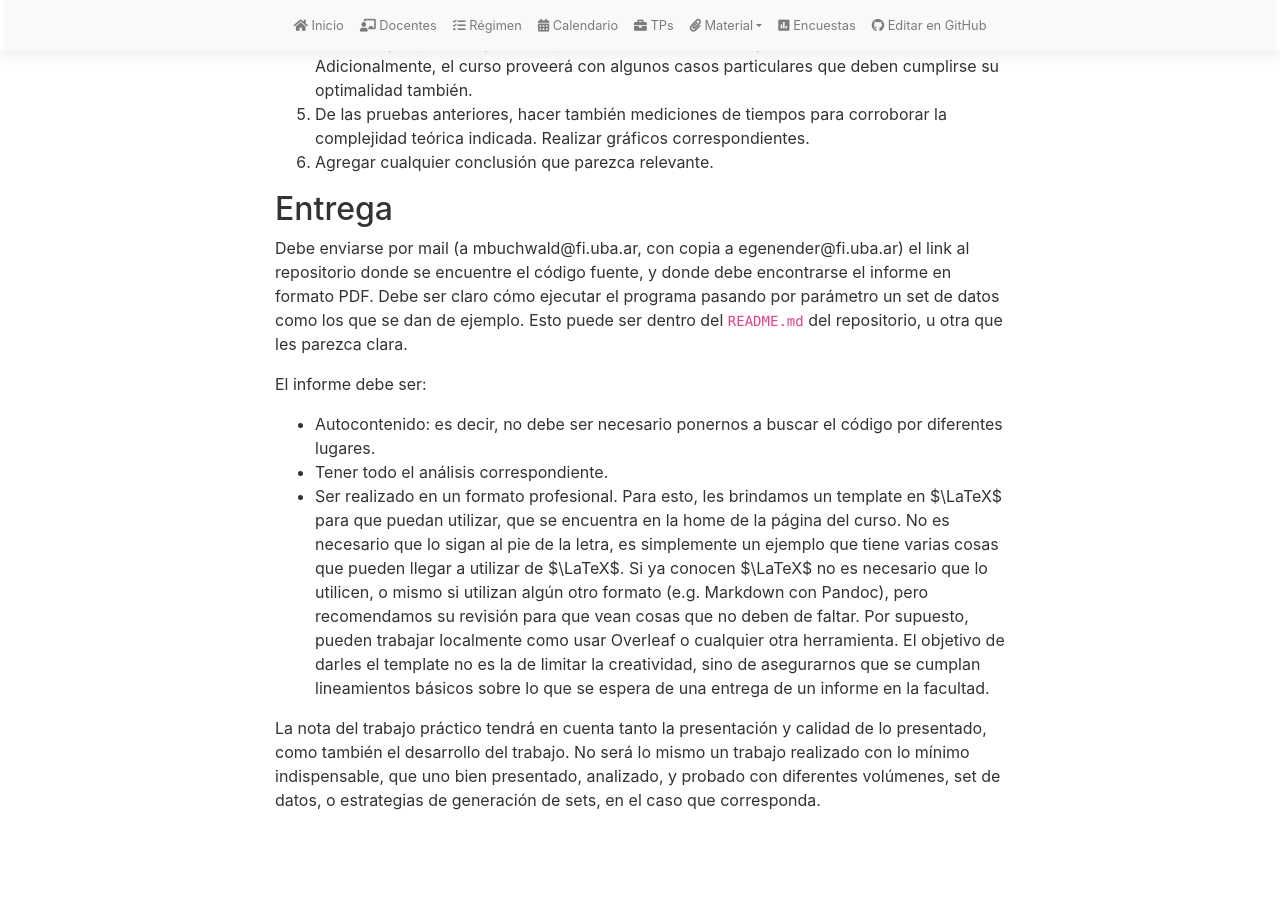
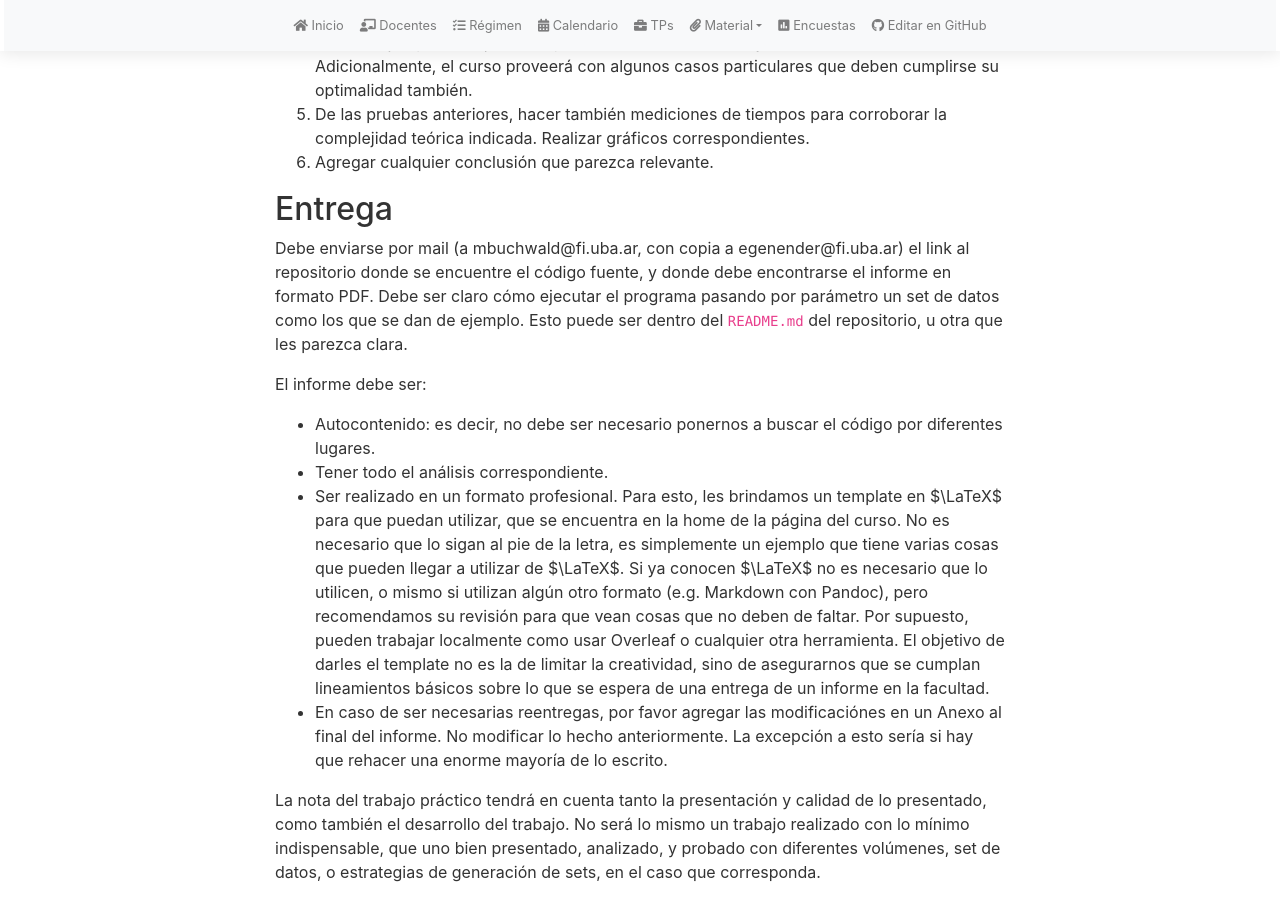
Before and after one commit to algoritmos-rw/tda_bg, a Jekyll site: the page built from tps/2023_2/tp1.md, in a window 1280 px wide and 900 px high, scrolled down 850 px. Built offline with Jekyll 4.4.1, drawn with Linux system fonts in a browser that asks for light colours; nearby versions of some CDN libraries; our own code applies the rules of GitHub Pages for plain Markdown files; before the commit the page ends 1678 px from its top, so only the background shows below that.

Commit message:
Update tp1.md

```diff
--- a/tps/2023_2/tp1.md
+++ b/tps/2023_2/tp1.md
@@ -65,6 +65,8 @@ Pandoc), pero recomendamos su revisión para que vean cosas que no deben de falt
 pueden trabajar localmente como usar Overleaf o cualquier otra herramienta. El objetivo
 de darles el template no es la de limitar la creatividad, sino de asegurarnos que se cumplan
 lineamientos básicos sobre lo que se espera de una entrega de un informe en la facultad.
+* En caso de ser necesarias reentregas, por favor agregar las modificaciónes en un Anexo al final del informe. No modificar lo hecho anteriormente.
+La excepción a esto sería si hay que rehacer una enorme mayoría de lo escrito.
 
 La nota del trabajo práctico tendrá en cuenta tanto la presentación y calidad de lo presentado,
 como también el desarrollo del trabajo. No será lo mismo un trabajo realizado con lo mínimo
```
